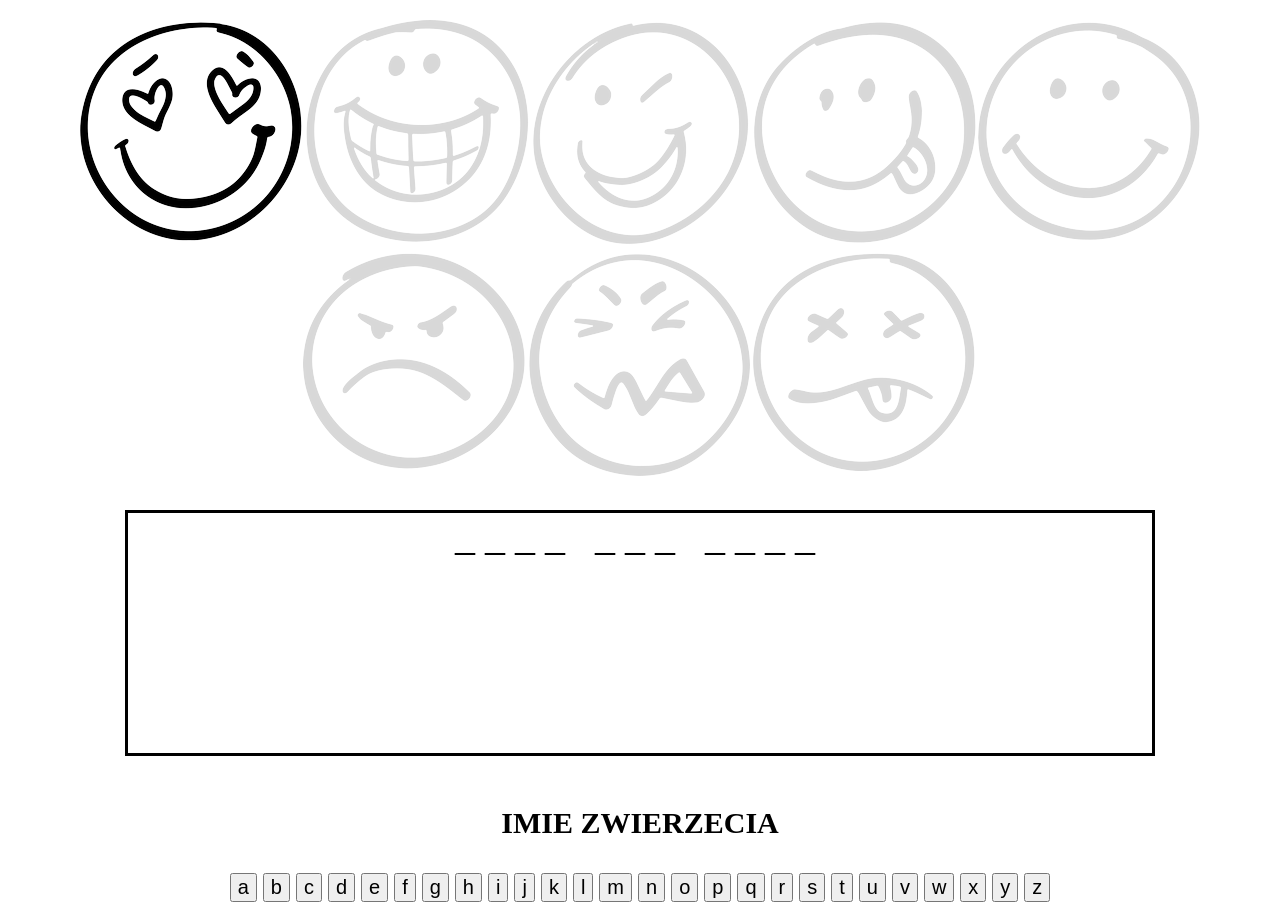
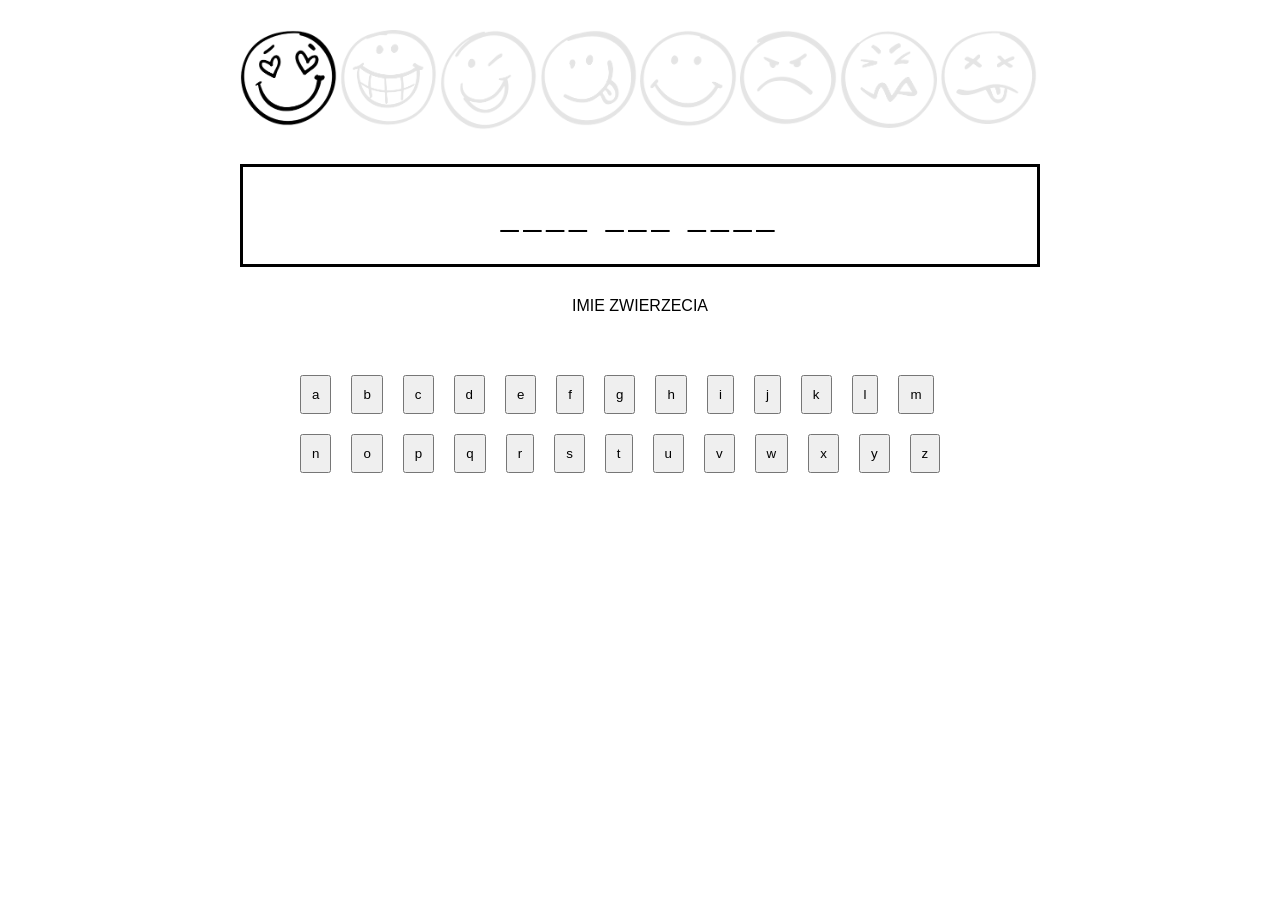
Before and after one commit to Faunbox/hangman-oop, a website with bundled scripts: page hangman/index.html in a window 1280 px wide. After the commit the page ends 800 px from the top, so only its background shows below. Built offline with nearby package versions, Linux system fonts and the light colour scheme.

Commit message:
final commit

```diff
--- a/hangman/app/Game.js
+++ b/hangman/app/Game.js
@@ -14,7 +14,7 @@ class Game {
   }
 
   currentStep = 0;
-  lastStep = 8;
+  lastStep = 7;
 
   quotes = [
     {
@@ -65,16 +65,19 @@ class Game {
   drawQuote() {
     const content = this.quote.getContent();
     this.wordWrapper.innerHTML = content;
+    if (!content.includes("_")) {
+      this.winning();
+    }
   }
 
   winning() {
     this.wordWrapper.innerHTML = "Gratulacje! wygrywasz!";
-    this.wordWrapper.innerHTML = "";
+    this.lettersWrapper.innerHTML = "";
   }
 
   loosing() {
     this.wordWrapper.innerHTML = "Przegrywasz! Koniec gry!";
-    this.wordWrapper.innerHTML = "";
+    this.lettersWrapper.innerHTML = "";
   }
 
   start() {
--- a/hangman/style.css
+++ b/hangman/style.css
@@ -1,54 +1,50 @@
-body {
-  position: relative;
-  width: 100%;
-  height: 100vh;
-  margin: 10px auto;
+html {
+  font-size: 16px;
+  font-family: sans-serif;
+}
+#hangman {
+  width: 800px;
+  margin: 30px auto;
+}
+
+#word {
+  letter-spacing: 5px;
+  font-size: 2rem;
+  padding: 30px 20px;
+  border: 3px black solid;
   text-align: center;
 }
 
-button {
-  font-size: 20px;
-  margin: 3px;
+#letters {
+  padding: 20px 50px;
 }
 
-#word {
-  display: flex;
-  justify-content: center;
-  width: 80%;
-  height: 30vh;
-  border: 3px black solid;
-  margin: 0 auto 50px auto;
-  font-size: 40px;
-  letter-spacing: 10px;
-}
-
-#category {
-  margin: 0 auto 30px auto;
-  font-size: 30px;
-  font-weight: bold;
-  text-transform: uppercase;
+#letters button {
+  padding: 10px;
+  margin: 10px;
 }
 
 #output {
   display: flex;
-  justify-content: center;
-  flex-wrap: wrap;
-  margin: 20px auto 30px auto;
+  width: 100%;
+  margin-bottom: 30px;
 }
 
-.step {
-  opacity: 0.15;
-  width: auto;
-  height: auto;
+#output .step {
+  width: calc(100% / 8);
+  border-right: 3px #fff solid;
 }
 
-.active {
-  opacity: 1;
+#output .step {
+  opacity: 0.1;
 }
 
-@media (max-width: 600px) {
-  .step img {
-    height: 90px;
-    width: auto;
-  }
+#output .step img {
+  width: 100%;
 }
+
+#category {
+  text-align: center;
+  padding: 30px 0px;
+  text-transform: uppercase;
+}
```
Also changed, not shown: index.html (deleted, +0 -13 lines), index.js (deleted, +0 -30 lines), 1 other file.
